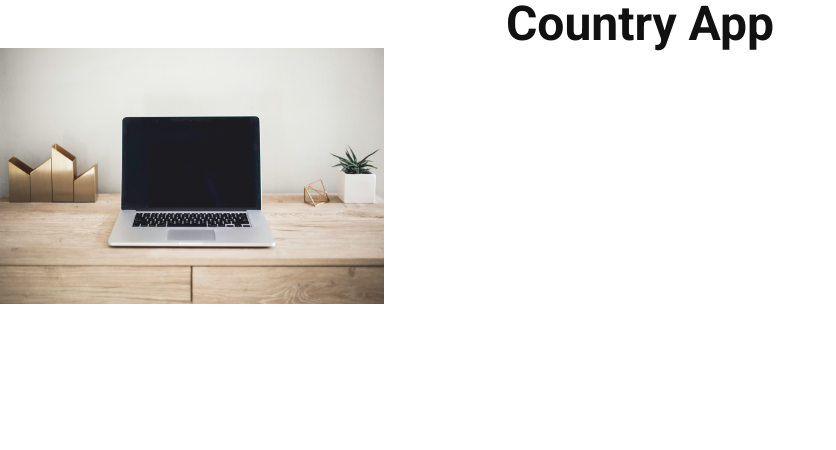
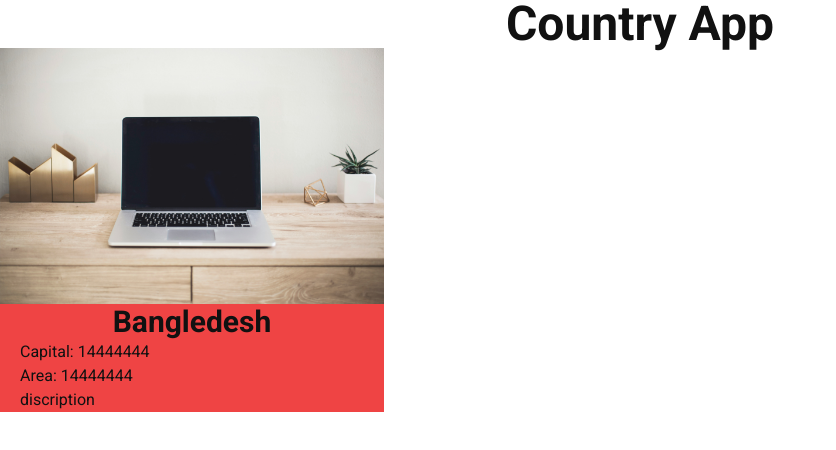
Before and after one commit to thehasandev/country_flags, a React (Vite) app: page / in a window 1280 px wide. Shown: the top 450 px of the page, without its empty margins (0-836 px from the left). Built offline with nearby package versions, Linux system fonts and the light colour scheme.

Commit message:
add-tittle

```diff
--- a/src/App.jsx
+++ b/src/App.jsx
@@ -11,6 +11,12 @@ function App() {
             <div>
               <img src={one} alt="" className='h-46 w-full' />
             </div>
+            <div className='px-5'>
+               <h1 className='font-roboto font-bold text-3xl text-[#111111] text-center'>Bangledesh</h1>
+               <p className='font-roboto font-normal text-base text-[#111111]'>Capital: 14444444</p>
+               <p className='font-roboto font-normal text-base text-[#111111]'>Area: 14444444</p>
+               <p className='font-roboto font-normal text-base text-[#111111]'>discription</p>
+            </div>
 
            </div>
         </div>
```
